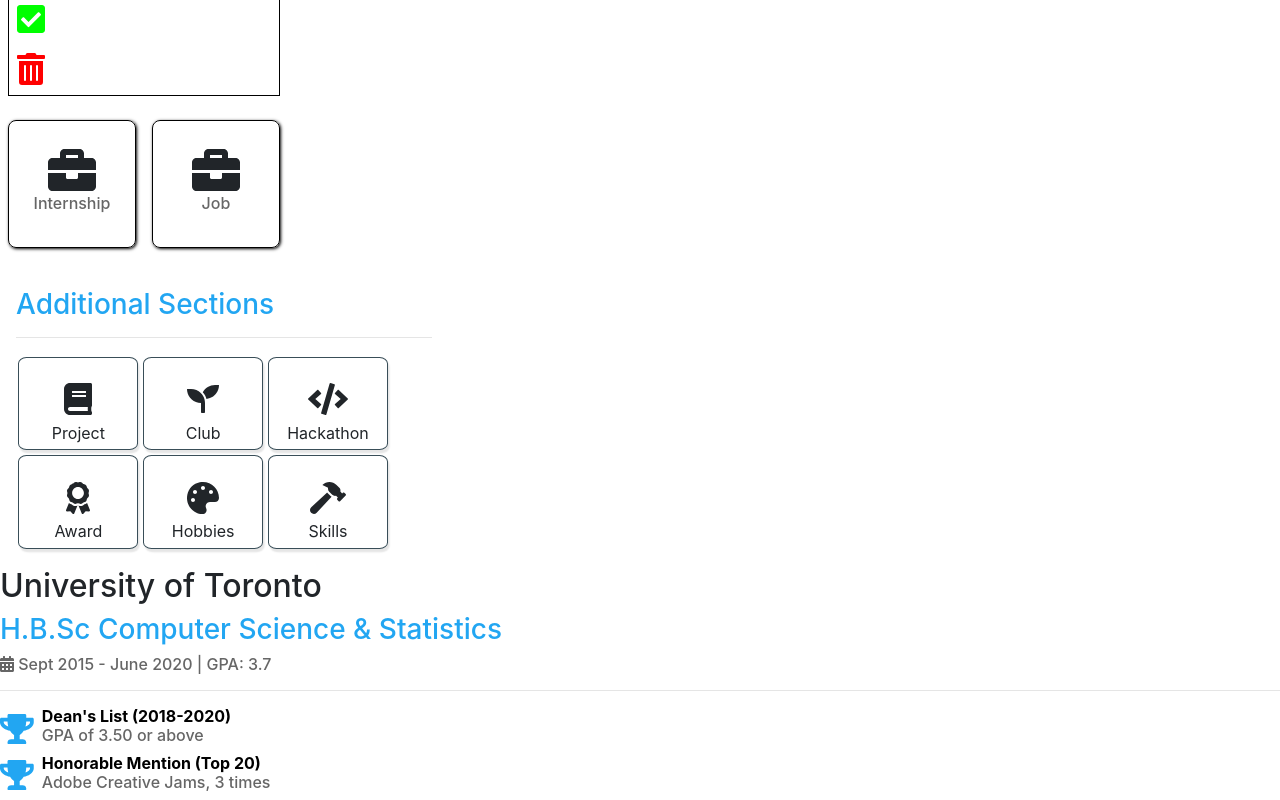
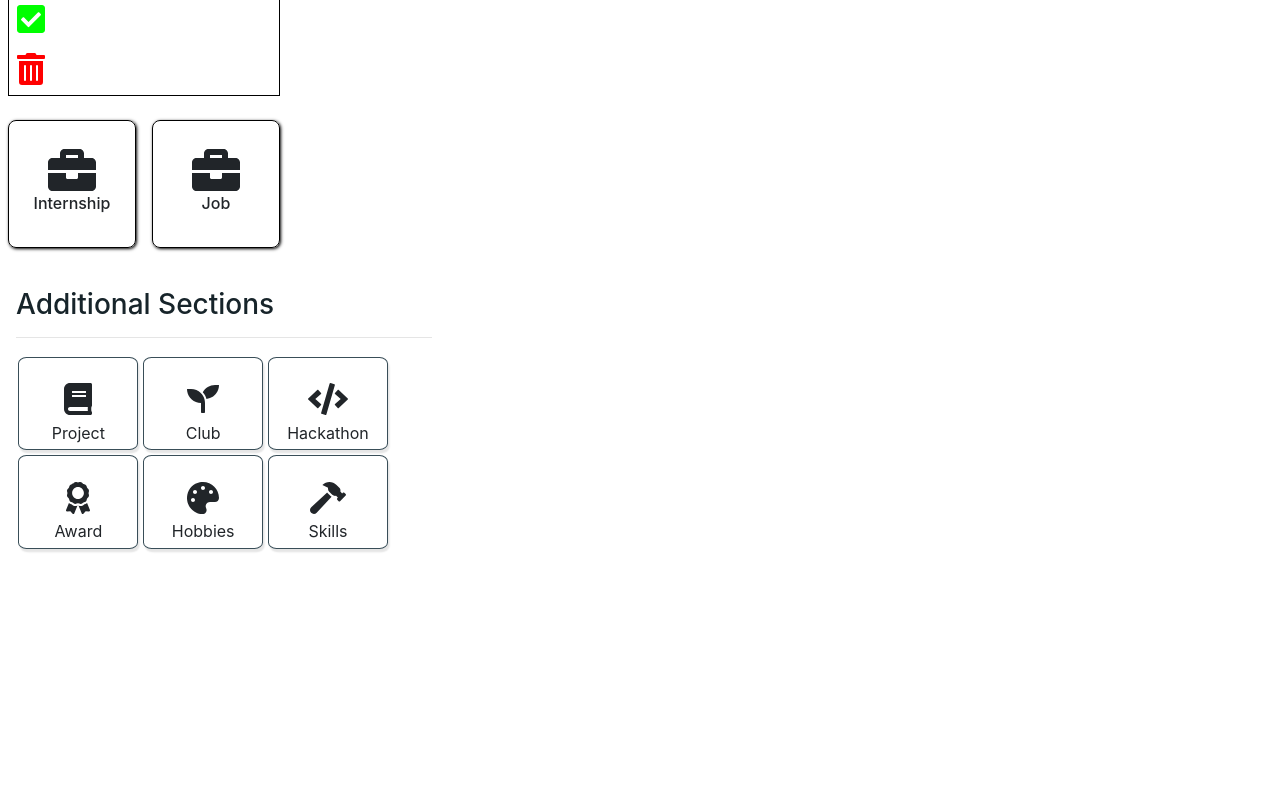
Before and after one commit to MuffinTheDragon/Resume-Builder, a React (Create React App) app in the folder frontend/: page / in a window 1280 px wide. Shown: the part 1641-2441 px from the top of the page. After the commit the page ends 2208 px from the top, so only its background shows below. Built offline with nearby package versions, Linux system fonts and the light colour scheme.

Commit message:
Revert "[CHED-40] Implement achievements and education components"

```diff
--- a/frontend/src/App.js
+++ b/frontend/src/App.js
@@ -5,8 +5,6 @@
 import Additional from "./components/Additional/Additional";
 import 'bootstrap/dist/css/bootstrap.min.css';
 import EducationHistory from "./components/EducationHistory/EducationHistory"
-import EducationHistoryRender from "./components/EducationHistory/EducationHistoryRender"
-import AchievementsRender from "./components/Achievements/AchievementsRender"
 
 function App() {
     return (
@@ -16,9 +14,6 @@
             <EducationHistory />
             <Experience />
             <Additional />
-            <EducationHistoryRender school="University of Toronto" degree="H.B.Sc Computer Science & Statistics" date="Sept 2015 - June 2020" gpa="3.7"/>
-            <hr></hr>
-            <AchievementsRender title={['Dean\'s List (2018-2020)', 'Honorable Mention (Top 20)']} desc={['GPA of 3.50 or above', 'Adobe Creative Jams, 3 times']} />
         </div>
     );
 }
--- a/frontend/src/components/Achievements/AchievementsRender.js
+++ /dev/null
@@ -1,23 +0,0 @@
-import { faTrophy } from "@fortawesome/free-solid-svg-icons"
-import { FontAwesomeIcon } from "@fortawesome/react-fontawesome"
-import './style.css'
-
-function AchievementsRender(props) {
-
-    const titles = props.title;
-    const arr = titles.map((title, index) => {
-        return (
-            <div class="block" key={index}>
-                <div class="trophy"><FontAwesomeIcon icon={faTrophy} /></div>
-                <div>
-                    <h4 class="title">{title}</h4>
-                    <h4 class="desc">{props.desc[index]}</h4>
-                </div>
-            </div>
-
-            );
-        })
-    return arr;
-}
-
-export default AchievementsRender;
--- a/frontend/src/components/Achievements/style.css
+++ /dev/null
@@ -1,20 +0,0 @@
-.title {
-    font-weight: bold;
-    color: black;
-    margin: 0;
-    padding: 0;
-}
-
-.desc {
-    color: #666666;
-}
-
-.trophy {
-    float: left;
-    margin-right: .5rem;
-    color: #22a6f2;
-}
-
-.block {
-    font-size: 30px;
-}
--- a/frontend/src/components/EducationHistory/EducationHistoryRender.js
+++ /dev/null
@@ -1,17 +0,0 @@
-import { faCalendarAlt } from "@fortawesome/free-solid-svg-icons"
-import { FontAwesomeIcon } from "@fortawesome/react-fontawesome"
-import './style2.css'
-
-function EducationHistoryRender(props) {
-
-    return (
-
-        <div>
-            <h2>{props.school}</h2>
-            <h3>{props.degree}</h3>
-            <h4><FontAwesomeIcon icon={faCalendarAlt} /> {props.date} | GPA: {props.gpa}</h4>
-        </div>
-    );
-}
-
-export default EducationHistoryRender;
--- a/frontend/src/components/EducationHistory/style2.css
+++ /dev/null
@@ -1,7 +0,0 @@
-h3 {
-    color: #22a6f2;
-}
-
-h4 {
-    color: #666666;
-}
```
Also changed, not shown: 1 other file (tests, documents, lock files or other folders).
